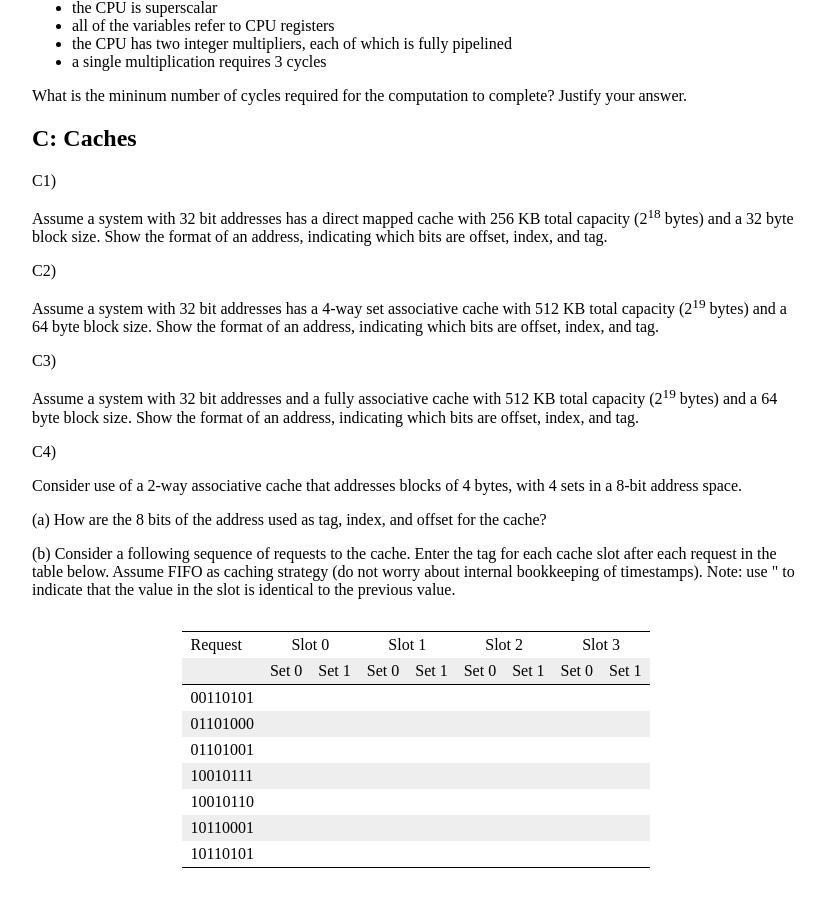
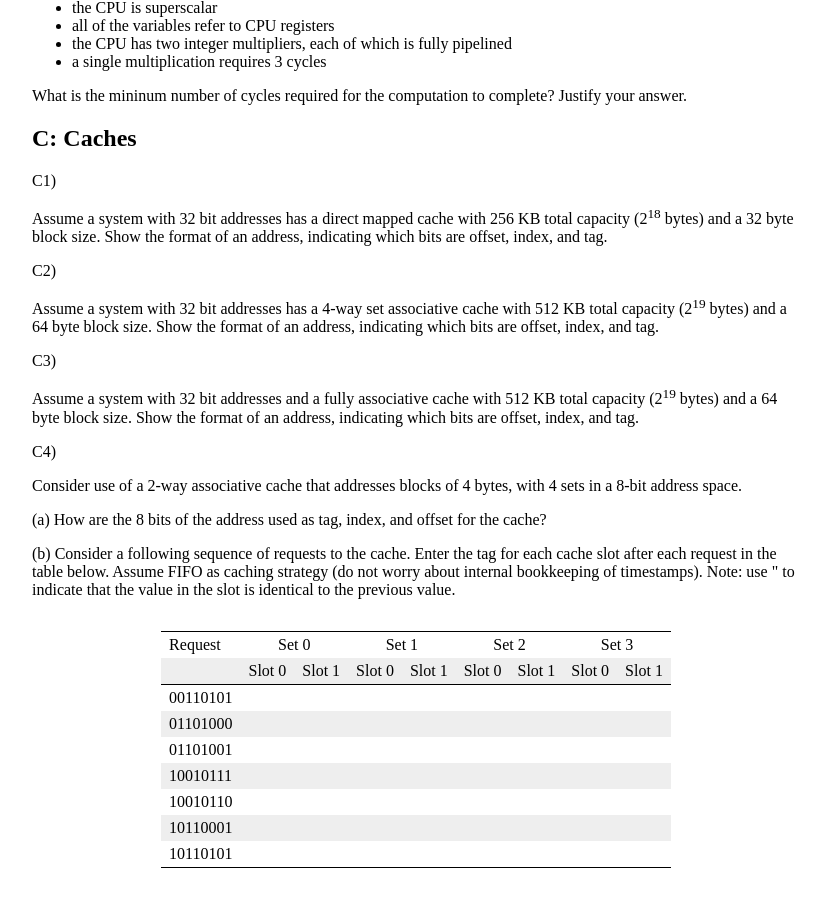
Before and after one commit to jhucsf/fall2020, a Jekyll site: the page built from resources/exam2review.md, in a window 1280 px wide and 900 px high, scrolled down 1232 px. Shown: the whole window, without its empty margins (224-1050 px from the left). Built offline with Jekyll 4.4.1, drawn with Linux system fonts in a browser that asks for light colours.

Commit message:
fix typo

```diff
--- a/resources/exam2review.md
+++ b/resources/exam2review.md
@@ -110,22 +110,22 @@ to indicate that the value in the slot is identical to the previous value.
 <table>
   <tr>
    <td>Request</td>
-   <td colspan="2" style="text-align: center;">Slot 0</td>
-   <td colspan="2" style="text-align: center;">Slot 1</td>
-   <td colspan="2" style="text-align: center;">Slot 2</td>
-   <td colspan="2" style="text-align: center;">Slot 3</td>
+   <td colspan="2" style="text-align: center;">Set 0</td>
+   <td colspan="2" style="text-align: center;">Set 1</td>
+   <td colspan="2" style="text-align: center;">Set 2</td>
+   <td colspan="2" style="text-align: center;">Set 3</td>
   </tr>
 
   <tr style="border-bottom: 1px solid;">
    <td></td>
-   <td>Set 0</td>
-   <td>Set 1</td>
-   <td>Set 0</td>
-   <td>Set 1</td>
-   <td>Set 0</td>
-   <td>Set 1</td>
-   <td>Set 0</td>
-   <td>Set 1</td>
+   <td>Slot 0</td>
+   <td>Slot 1</td>
+   <td>Slot 0</td>
+   <td>Slot 1</td>
+   <td>Slot 0</td>
+   <td>Slot 1</td>
+   <td>Slot 0</td>
+   <td>Slot 1</td>
   </tr>
 
   <tr><td>00110101</td><td></td><td></td><td></td><td></td><td></td><td></td><td></td><td></td></tr>
```
